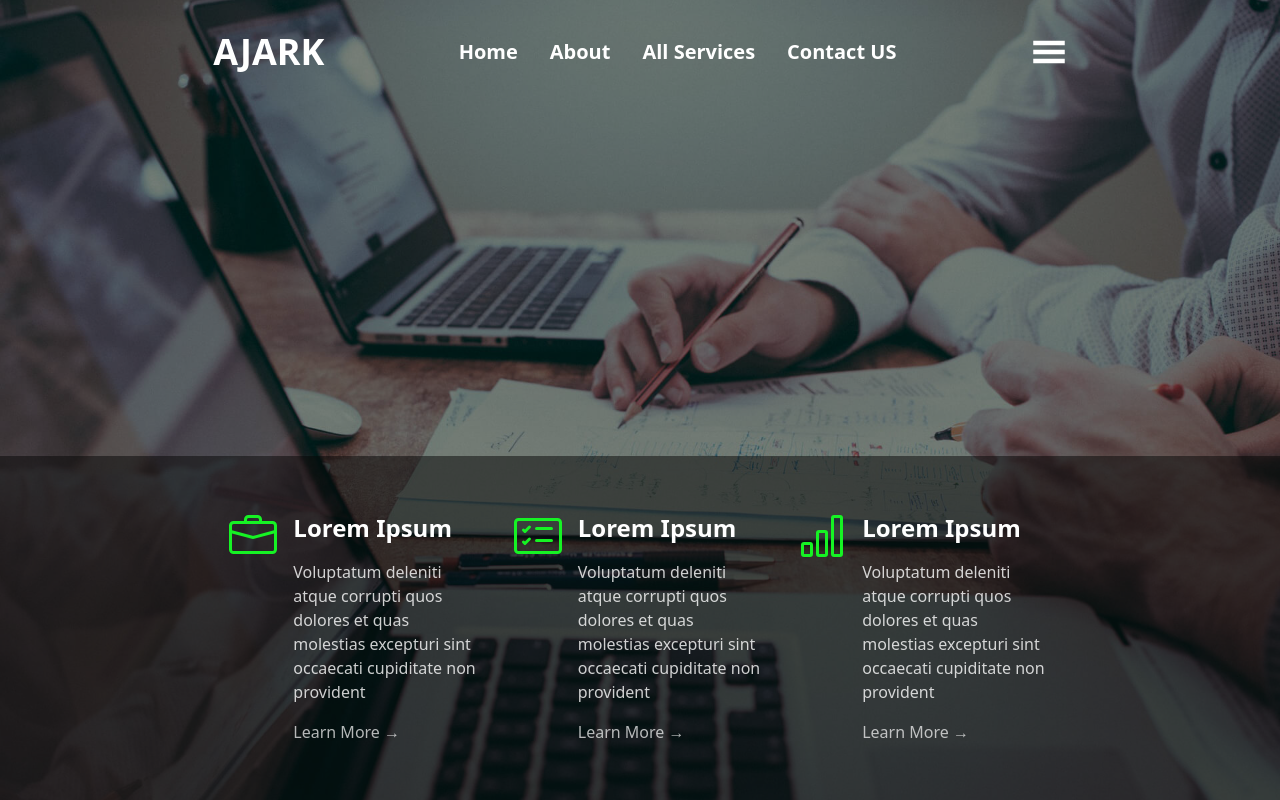
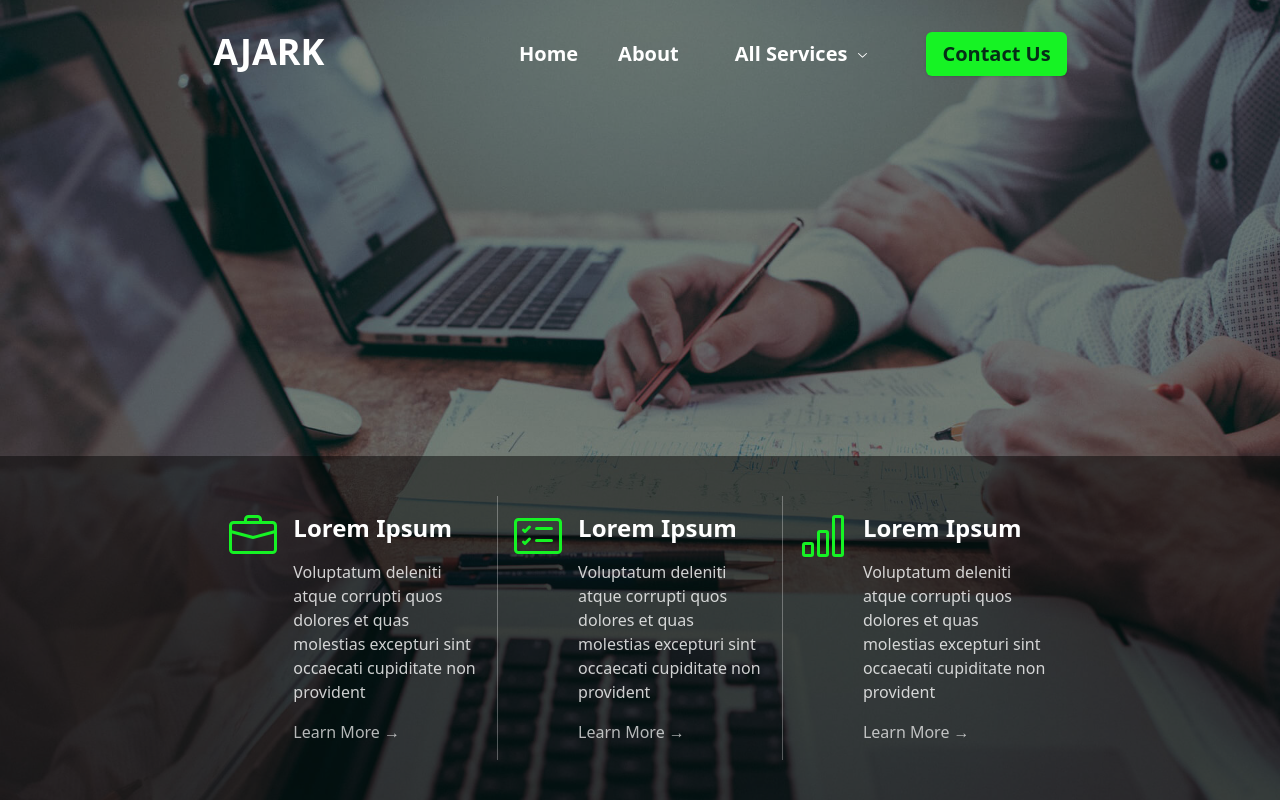
Before and after one commit to gpt-anurag/ajark-it-solutions, a Next.js app: page / in a window 1280 px wide. Shown: the top 800 px of the page. Built offline with nearby package versions, Linux system fonts and the light colour scheme; what tailwindcss-intersect would draw is missing.

Commit message:
replaced dropdown to navigation component

```diff
--- /dev/null
+++ b/components/ui/navigation-menu.jsx
@@ -0,0 +1,120 @@
+import * as React from "react";
+import { ChevronDownIcon } from "@radix-ui/react-icons";
+import * as NavigationMenuPrimitive from "@radix-ui/react-navigation-menu";
+import { cva } from "class-variance-authority";
+
+import { cn } from "@/src/lib/utils";
+
+const NavigationMenu = React.forwardRef(
+  ({ className, children, ...props }, ref) => (
+    <NavigationMenuPrimitive.Root
+      ref={ref}
+      className={cn(
+        "relative z-10 flex max-w-max flex-1 items-center justify-center",
+        className,
+      )}
+      {...props}
+    >
+      {children}
+      <NavigationMenuViewport />
+    </NavigationMenuPrimitive.Root>
+  ),
+);
+NavigationMenu.displayName = NavigationMenuPrimitive.Root.displayName;
+
+const NavigationMenuList = React.forwardRef(({ className, ...props }, ref) => (
+  <NavigationMenuPrimitive.List
+    ref={ref}
+    className={cn(
+      "group flex flex-1 list-none items-center justify-center space-x-1",
+      className,
+    )}
+    {...props}
+  />
+));
+NavigationMenuList.displayName = NavigationMenuPrimitive.List.displayName;
+
+const NavigationMenuItem = NavigationMenuPrimitive.Item;
+
+const navigationMenuTriggerStyle = cva(
+  "group inline-flex h-9 w-max items-center justify-center rounded-md bg-background px-4 py-2 text-sm font-medium transition-colors hover:bg-accent hover:text-accent-foreground focus:bg-accent focus:text-accent-foreground focus:outline-none disabled:pointer-events-none disabled:opacity-50 data-[active]:bg-accent/50 data-[state=open]:bg-accent/50",
+);
+
+const NavigationMenuTrigger = React.forwardRef(
+  ({ className, children, ...props }, ref) => (
+    <NavigationMenuPrimitive.Trigger
+      ref={ref}
+      className={cn(navigationMenuTriggerStyle(), "group", className)}
+      {...props}
+    >
+      {children}{" "}
+      <ChevronDownIcon
+        className="relative top-[1px] ml-1 h-3 w-3 transition duration-300 group-data-[state=open]:rotate-180"
+        aria-hidden="true"
+      />
+    </NavigationMenuPrimitive.Trigger>
+  ),
+);
+NavigationMenuTrigger.displayName = NavigationMenuPrimitive.Trigger.displayName;
+
+const NavigationMenuContent = React.forwardRef(
+  ({ className, ...props }, ref) => (
+    <NavigationMenuPrimitive.Content
+      ref={ref}
+      className={cn(
+        "left-0 top-0 w-full data-[motion^=from-]:animate-in data-[motion^=to-]:animate-out data-[motion^=from-]:fade-in data-[motion^=to-]:fade-out data-[motion=from-end]:slide-in-from-right-52 data-[motion=from-start]:slide-in-from-left-52 data-[motion=to-end]:slide-out-to-right-52 data-[motion=to-start]:slide-out-to-left-52 md:absolute md:w-auto",
+        className,
+      )}
+      {...props}
+    />
+  ),
+);
+NavigationMenuContent.displayName = NavigationMenuPrimitive.Content.displayName;
+
+const NavigationMenuLink = NavigationMenuPrimitive.Link;
+
+const NavigationMenuViewport = React.forwardRef(
+  ({ className, ...props }, ref) => (
+    <div className={cn("absolute left-0 top-full flex justify-center")}>
+      <NavigationMenuPrimitive.Viewport
+        className={cn(
+          "origin-top-center relative mt-1.5 h-[var(--radix-navigation-menu-viewport-height)] w-full overflow-hidden rounded-md border bg-popover text-popover-foreground shadow data-[state=open]:animate-in data-[state=closed]:animate-out data-[state=closed]:zoom-out-95 data-[state=open]:zoom-in-90 md:w-[var(--radix-navigation-menu-viewport-width)]",
+          className,
+        )}
+        ref={ref}
+        {...props}
+      />
+    </div>
+  ),
+);
+NavigationMenuViewport.displayName =
+  NavigationMenuPrimitive.Viewport.displayName;
+
+const NavigationMenuIndicator = React.forwardRef(
+  ({ className, ...props }, ref) => (
+    <NavigationMenuPrimitive.Indicator
+      ref={ref}
+      className={cn(
+        "top-full z-[1] flex h-1.5 items-end justify-center overflow-hidden data-[state=visible]:animate-in data-[state=hidden]:animate-out data-[state=hidden]:fade-out data-[state=visible]:fade-in",
+        className,
+      )}
+      {...props}
+    >
+      <div className="relative top-[60%] h-2 w-2 rotate-45 rounded-tl-sm bg-border shadow-md" />
+    </NavigationMenuPrimitive.Indicator>
+  ),
+);
+NavigationMenuIndicator.displayName =
+  NavigationMenuPrimitive.Indicator.displayName;
+
+export {
+  navigationMenuTriggerStyle,
+  NavigationMenu,
+  NavigationMenuList,
+  NavigationMenuItem,
+  NavigationMenuContent,
+  NavigationMenuTrigger,
+  NavigationMenuLink,
+  NavigationMenuIndicator,
+  NavigationMenuViewport,
+};
--- a/package.json
+++ b/package.json
@@ -14,6 +14,7 @@
     "@radix-ui/react-dropdown-menu": "^2.1.2",
     "@radix-ui/react-icons": "^1.3.0",
     "@radix-ui/react-label": "^2.1.0",
+    "@radix-ui/react-navigation-menu": "^1.2.1",
     "@radix-ui/react-slot": "^1.1.0",
     "@radix-ui/react-tabs": "^1.1.1",
     "class-variance-authority": "^0.7.0",
@@ -26,6 +27,7 @@
     "react-dom": "^18",
     "react-hook-form": "^7.53.0",
     "react-icons": "^5.3.0",
+    "sharp": "^0.33.5",
     "tailwind-merge": "^2.5.2",
     "tailwindcss-animate": "^1.0.7",
     "taos": "^1.0.5",
--- a/src/components/CallToMeet.jsx
+++ b/src/components/CallToMeet.jsx
@@ -34,7 +34,7 @@
           height="400px"
           style={{ border: "0px" }}
           loading="lazy"
-          referrerpolicy="no-referrer-when-downgrade"
+          referrerPolicy="no-referrer-when-downgrade"
           className="rounded"
         ></iframe>
       </div>
--- a/src/components/FeaturedServices.jsx
+++ b/src/components/FeaturedServices.jsx
@@ -1,67 +1,67 @@
-'use client'
+"use client";
 
-import Link from 'next/link'
-import React from 'react'
-import { BsBriefcase } from 'react-icons/bs'
-import { BsCardChecklist } from 'react-icons/bs'
-import { BsBarChart } from 'react-icons/bs'
+import Link from "next/link";
+import React from "react";
+import { BsBriefcase } from "react-icons/bs";
+import { BsCardChecklist } from "react-icons/bs";
+import { BsBarChart } from "react-icons/bs";
 
 export const featured_services_data = [
   {
     id: 1,
     icon: <BsBriefcase />,
-    title: 'Lorem Ipsum',
+    title: "Lorem Ipsum",
     description: `Voluptatum deleniti atque corrupti quos dolores et quas molestias excepturi sint occaecati cupiditate non provident`,
   },
   {
     id: 2,
     icon: <BsCardChecklist />,
-    title: 'Lorem Ipsum',
+    title: "Lorem Ipsum",
     description: `Voluptatum deleniti atque corrupti quos dolores et quas molestias excepturi sint occaecati cupiditate non provident`,
   },
   {
     id: 3,
     icon: <BsBarChart />,
-    title: 'Lorem Ipsum',
+    title: "Lorem Ipsum",
     description: `Voluptatum deleniti atque corrupti quos dolores et quas molestias excepturi sint occaecati cupiditate non provident`,
   },
-]
+];
 
 const FeaturedServices = ({ onCardClick }) => {
   return (
-    <section className='bg-[#060606]/50 text-white absolute bottom-0'>
-      <div className='sm:w-2/3 sm:2xl:w-4/5 my-0 mx-auto flex sm:flex-row flex-col justify-between sm:py-10 py-0 gap-0'>
+    <section className="absolute bottom-0 bg-[#060606]/50 text-white">
+      <div className="mx-auto my-0 flex flex-col justify-between gap-0 py-0 sm:w-2/3 sm:flex-row sm:py-10 sm:2xl:w-4/5">
         {featured_services_data.map((item) => {
           return (
             <div
               key={item.id}
               onClick={() => {
-                onCardClick(item.id - 1)
+                onCardClick(item.id - 1);
               }}
-              className={`flex gap-4 cursor-pointer  p-4 hover:bg-white/10 ${
+              className={`flex cursor-pointer gap-4 p-4 hover:bg-white/10 ${
                 item.id === 2
-                  ? 'border-2 border-white/30 sm:border-y-0 border-x-0'
-                  : ''
+                  ? "border-2 border-x-0 border-white/30 sm:border sm:border-y-0"
+                  : ""
               }`}
             >
-              <div className='text-5xl font-extrabold text-brand'>
+              <div className="text-5xl font-extrabold text-brand">
                 {item.icon}
               </div>
-              <div className='flex flex-col gap-4'>
-                <h4 className='font-semibold text-2xl hover:text-brand'>
+              <div className="flex flex-col gap-4">
+                <h4 className="text-2xl font-semibold hover:text-brand">
                   {item.title}
                 </h4>
-                <p className='text-white/80'>{item.description}</p>
-                <Link href={'#'} className='text-white/70 hover:text-brand'>
+                <p className="text-white/80">{item.description}</p>
+                <Link href={"#"} className="text-white/70 hover:text-brand">
                   Learn More &rarr;
                 </Link>
               </div>
             </div>
-          )
+          );
         })}
       </div>
     </section>
-  )
-}
+  );
+};
 
-export default FeaturedServices
+export default FeaturedServices;
--- a/src/components/Footer.jsx
+++ b/src/components/Footer.jsx
@@ -58,7 +58,7 @@
           </div>
         </div>
 
-        <div className="flex flex-col gap-10 sm:flex-row">
+        <div className="flex flex-col gap-10 sm:order-2 sm:flex-row">
           <div className="">
             <h5 className="mb-2 font-semibold">Useful Links</h5>
             <ul className="ml-2">
@@ -98,9 +98,8 @@
             <iframe
               src="https://www.google.com/maps/embed?pb=!1m14!1m8!1m3!1d60898.52405920879!2d78.36947000000002!3d17.452162!3m2!1i1024!2i768!4f13.1!3m3!1m2!1s0x3bcb931fa7aa6827%3A0x77727cd7075984e1!2sWorkafella%20Western%20Aqua%2C%20HiTech%20City!5e0!3m2!1sen!2sus!4v1727582024888!5m2!1sen!2sus"
               style={{ border: "0px" }}
-              allowfullscreen=""
               loading="lazy"
-              referrerpolicy="no-referrer-when-downgrade"
+              referrerPolicy="no-referrer-when-downgrade"
               className="rounded"
             ></iframe>
           </div>
--- a/src/components/Navbar.jsx
+++ b/src/components/Navbar.jsx
@@ -1,88 +1,85 @@
 "use client";
 
-import React, { useState } from "react";
-import {
-  DropdownMenu,
-  DropdownMenuContent,
-  DropdownMenuItem,
-  DropdownMenuLabel,
-  DropdownMenuSeparator,
-  DropdownMenuShortcut,
-  DropdownMenuTrigger,
-} from "@/components/ui/dropdown-menu";
-import {
-  DropdownMenuGroup,
-  DropdownMenuPortal,
-  DropdownMenuSub,
-  DropdownMenuSubContent,
-  DropdownMenuSubTrigger,
-} from "@radix-ui/react-dropdown-menu";
 import Link from "next/link";
-import { usePathname } from "next/navigation";
 import { GiHamburgerMenu } from "react-icons/gi";
 import Sidebar from "./Sidebar";
+import { useEffect, useRef, useState } from "react";
+import {
+  NavigationMenu,
+  NavigationMenuContent,
+  NavigationMenuItem,
+  NavigationMenuLink,
+  NavigationMenuList,
+  NavigationMenuTrigger,
+  navigationMenuTriggerStyle,
+} from "@/components/ui/navigation-menu";
+import { Button } from "@/components/ui/button";
 
 const Navbar = () => {
   const [isSidebarOpen, setIsSidebarOpen] = useState(false);
+  const [position, setPosition] = useState({ top: 0, left: 0 });
+  const triggerRef = useRef(null);
+
+  useEffect(() => {
+    console.log(triggerRef);
+    if (triggerRef.current) {
+      const { top, left, height } = triggerRef.current.getBoundingClientRect();
+      // Adjust the dropdown position just below the trigger button
+      setPosition({ top, left });
+    }
+  }, []);
+
   return (
     <div className="absolute z-10 w-full text-xl font-semibold text-white">
-      <div className="mx-auto my-0 flex items-center justify-between px-4 py-8 sm:w-2/3 sm:px-0 sm:2xl:w-4/5">
-        <a href="#" className="text-4xl">
+      <div className="mx-auto my-0 flex justify-end px-4 py-8 sm:w-2/3 sm:px-0 sm:2xl:w-4/5">
+        <Link href="/" className="text-4xl">
           AJARK
-        </a>
-        <nav className="flex hidden items-center sm:block">
-          <ul className="flex flex-row gap-8">
-            <li>
-              <Link href={"/"}>Home</Link>
-            </li>
-            <li>
-              <Link href={"/services"}>About</Link>
-            </li>
-            <li className="">
-              <DropdownMenu className="bg-white text-black">
-                <DropdownMenuTrigger>All Services</DropdownMenuTrigger>
-                <DropdownMenuContent>
-                  <DropdownMenuGroup className="bg-white text-black">
-                    <DropdownMenuSub>
-                      <DropdownMenuSubTrigger>Trainings</DropdownMenuSubTrigger>
-                      <DropdownMenuPortal>
-                        <DropdownMenuSubContent className="bg-white text-black">
-                          <DropdownMenuItem>Soft Skills</DropdownMenuItem>
-                          <DropdownMenuItem>Frontend</DropdownMenuItem>
-                          <DropdownMenuItem>Backend</DropdownMenuItem>
-                          <DropdownMenuItem>FullStack</DropdownMenuItem>
-                          <DropdownMenuItem>Testing</DropdownMenuItem>
-                        </DropdownMenuSubContent>
-                      </DropdownMenuPortal>
-                    </DropdownMenuSub>
-                    <DropdownMenuSeparator className="bg-black pb-[1px] text-black" />
-
-                    <DropdownMenuSub>
-                      <DropdownMenuSubTrigger>
-                        Resumes & CVs
-                      </DropdownMenuSubTrigger>
-                      <DropdownMenuPortal>
-                        <DropdownMenuSubContent className="bg-white text-black">
-                          <DropdownMenuItem>CV Review</DropdownMenuItem>
-                          <DropdownMenuItem>CV Building</DropdownMenuItem>
-                          <DropdownMenuItem>
-                            Abroad CV Building
-                          </DropdownMenuItem>
-                        </DropdownMenuSubContent>
-                      </DropdownMenuPortal>
-                    </DropdownMenuSub>
-                    <DropdownMenuSeparator className="bg-black pb-[1px] text-black" />
-                    <DropdownMenuItem>Career Consultants</DropdownMenuItem>
-                    <DropdownMenuItem>Staffing</DropdownMenuItem>
-                    <DropdownMenuItem>Outsourcing</DropdownMenuItem>
-                  </DropdownMenuGroup>
-                </DropdownMenuContent>
-              </DropdownMenu>
-            </li>
-            <li>Contact US</li>
-          </ul>
-        </nav>
-        <div className="text-4xl">
+        </Link>
+        <NavigationMenu className="hidden sm:block">
+          <NavigationMenuList className="justify-end gap-10">
+            <NavigationMenuItem>
+              <NavigationMenuLink asChild>
+                <Link href={"/"}>Home</Link>
+              </NavigationMenuLink>
+            </NavigationMenuItem>
+            <NavigationMenuItem>
+              <NavigationMenuLink asChild>
+                <Link href={"/services"}>About</Link>
+              </NavigationMenuLink>
+            </NavigationMenuItem>
+            <NavigationMenuItem className="relative">
+              <NavigationMenuTrigger className="flex gap-2" ref={triggerRef}>
+                All Services
+              </NavigationMenuTrigger>
+              <NavigationMenuContent
+                className="relative"
+                style={{
+                  position: "absolute",
+                  top: `${position.top}px`,
+                  left: `${position.left}px`,
+                }}
+              >
+                <ul className="fixed flex flex-col gap-4 rounded bg-white p-4 text-black/50">
+                  <li className="cursor-pointer hover:text-black">Trainings</li>
+                  <li className="cursor-pointer hover:text-black">
+                    Resume & CV&apos;s
+                  </li>
+                  <li className="cursor-pointer hover:text-black">
+                    Career Consultants
+                  </li>
+                  <li className="cursor-pointer hover:text-black">Staffing</li>
+                  <li className="cursor-pointer hover:text-black">
+                    Outsourcing
+                  </li>
+                </ul>
+              </NavigationMenuContent>
+            </NavigationMenuItem>
+            <Button className="bg-brand font-semibold text-green-950">
+              Contact Us
+            </Button>
+          </NavigationMenuList>
+        </NavigationMenu>
+        <div className="cursor-pointer text-4xl sm:hidden">
           {isSidebarOpen ? (
             <Sidebar
               isSidebarOpen={isSidebarOpen}
@@ -91,7 +88,6 @@
           ) : (
             <GiHamburgerMenu onClick={() => setIsSidebarOpen(!isSidebarOpen)} />
           )}
-          {/* {sidebarOpen && <Sidebar />} */}
         </div>
       </div>
     </div>
```
Also changed, not shown: components/ui/button.jsx (+25 -25 lines), src/components/ContactUs.jsx (+6 -6 lines), src/components/FAQ.jsx (+2 -6 lines), src/components/Hero.jsx (+26 -31 lines), src/components/Stats.jsx (+20 -20 lines), 1 other file (tests, documents, lock files or other folders).
